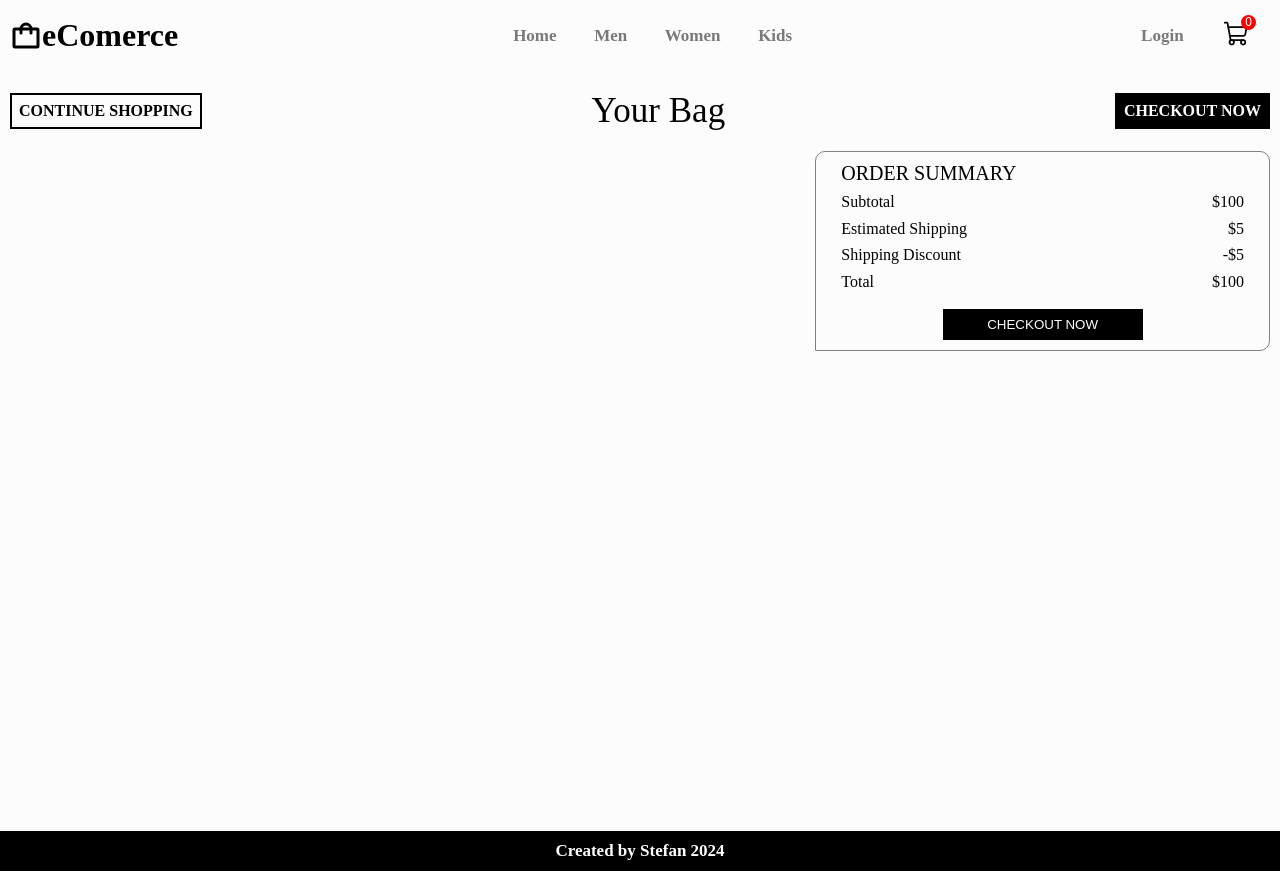
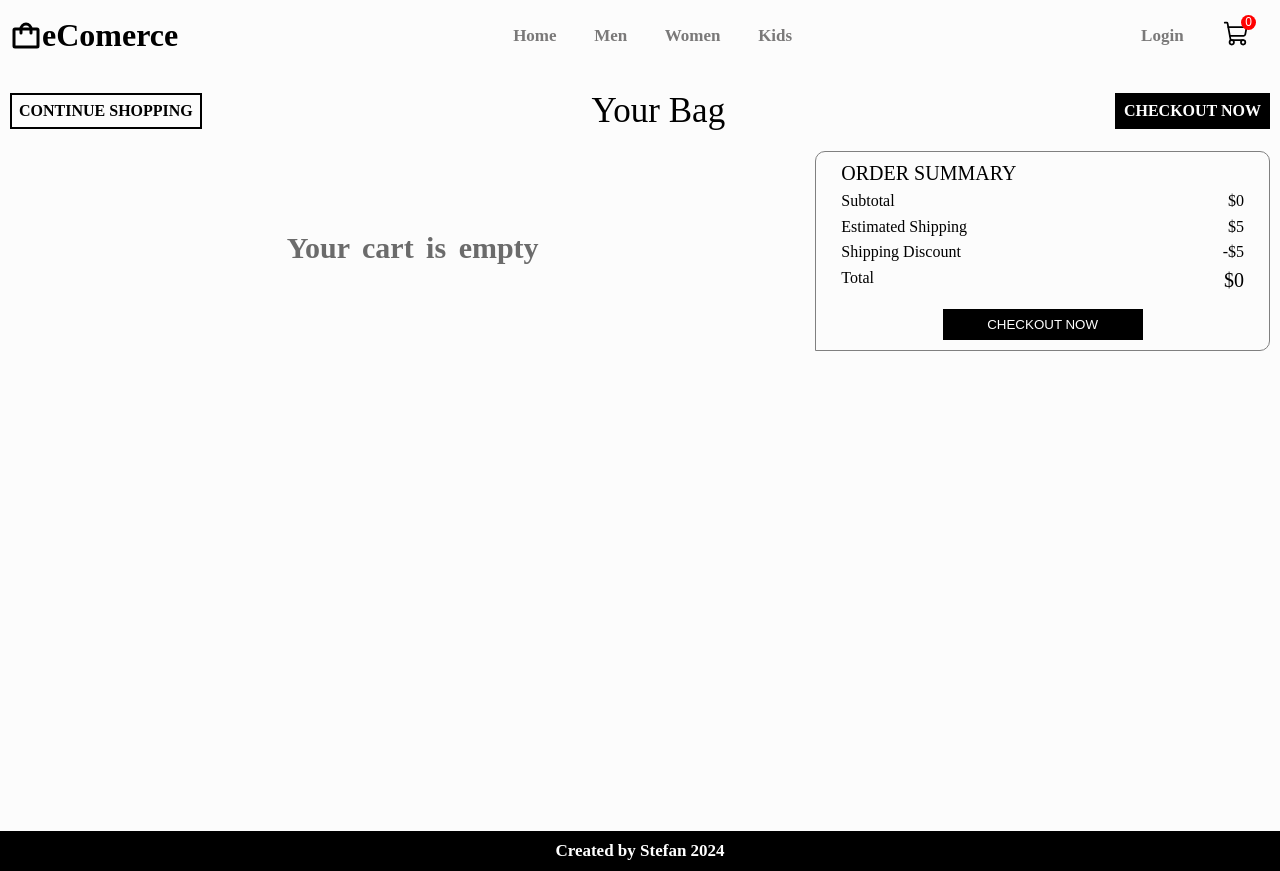
Before and after one commit to Stephh10/eComerce-React, a React (Vite) app in the folder frontend/: page /cart in a window 1280 px wide. Built offline with nearby package versions, Linux system fonts and the light colour scheme.

Commit message:
Completed cart functionality.

```diff
--- a/frontend/src/components/Nav/Nav.jsx
+++ b/frontend/src/components/Nav/Nav.jsx
@@ -1,11 +1,11 @@
 import React from "react";
 import "./Nav.css";
-import { NavLink, Link } from "react-router-dom";
+import { NavLink, Link, useNavigate } from "react-router-dom";
 import { Bag, ShoppingCart } from "phosphor-react";
 import { useSelector, useDispatch } from "react-redux";
-import { useNavigate } from "react-router-dom";
 import { removeUser } from "../../store/UserSlice";
 import { persistor } from "../../store/store";
+import { toast } from "react-toastify";
 
 export default function Nav() {
   const cartData = useSelector((state) => state.cart);
@@ -13,13 +13,12 @@ export default function Nav() {
   const navigate = useNavigate();
   const dispatch = useDispatch();
 
-  function handleLogout() {
-    persistor.purge();
+  async function handleLogout() {
+    await persistor.purge();
     dispatch(removeUser());
-    navigate("/login");
+    toast.success("Logged out");
+    navigate("/auth");
   }
-
-  console.log(currentUser);
 
   return (
     <div className="nav">
--- a/frontend/src/helpers/Notification.jsx
+++ b/frontend/src/helpers/Notification.jsx
@@ -5,7 +5,7 @@ import "react-toastify/dist/ReactToastify.css";
 export default function Notification() {
   return (
     <div>
-      <ToastContainer position="bottom-right" autoClose={3000} />
+      <ToastContainer position="bottom-right" autoClose={3000} theme="dark" />
     </div>
   );
 }
--- a/frontend/src/pages/Cart/Cart.css
+++ b/frontend/src/pages/Cart/Cart.css
@@ -42,6 +42,15 @@
   flex: 2;
   flex-direction: column;
   margin-bottom: 100px;
+}
+
+.emptyCart {
+  font-size: 30px;
+  font-weight: bold;
+  word-spacing: 5px;
+  color: #6b6b6b;
+  text-align: center;
+  margin-top: 80px;
 }
 
 .cartDetails {
--- a/frontend/src/pages/Cart/Cart.jsx
+++ b/frontend/src/pages/Cart/Cart.jsx
@@ -6,6 +6,10 @@ import { useSelector } from "react-redux";
 
 export default function Cart() {
   const cartDetails = useSelector((state) => state.cart);
+  const finalPrice = cartDetails.cart.reduce((acc, item) => {
+    return acc + item.new_price * item.quantity;
+  }, 0);
+
   return (
     <div className="card">
       <div className="cartActions">
@@ -15,15 +19,19 @@ export default function Cart() {
       </div>
       <div className="cardWrapper">
         <div className="cartItems">
-          {cartDetails.cart.map((item) => (
-            <CartItem key={item.id} item={item} />
-          ))}
+          {cartDetails.cart.length ? (
+            cartDetails.cart.map((item) => (
+              <CartItem key={item.id} item={item} />
+            ))
+          ) : (
+            <p className="emptyCart">Your cart is empty</p>
+          )}
         </div>
         <div className="cartDetails">
           <h3>ORDER SUMMARY</h3>
           <div className="cartDetailsEl">
             <p>Subtotal</p>
-            <p>$100</p>
+            <p>${finalPrice}</p>
           </div>
           <div className="cartDetailsEl">
             <p>Estimated Shipping</p>
@@ -35,7 +43,8 @@ export default function Cart() {
           </div>
           <div className="cartDetailsEl">
             <p>Total</p>
-            <p>$100</p>
+
+            <h3>${finalPrice}</h3>
           </div>
           <button>CHECKOUT NOW</button>
         </div>
--- a/frontend/src/pages/LoginRegister/LoginRegister.jsx
+++ b/frontend/src/pages/LoginRegister/LoginRegister.jsx
@@ -1,4 +1,4 @@
-import React, { useState } from "react";
+import React, { useEffect, useState } from "react";
 import "./LoginRegister.css";
 import { Link } from "react-router-dom";
 import { useSelector, useDispatch } from "react-redux";
@@ -47,6 +47,12 @@ export default function LoginRegister() {
     );
   }
 
+  useEffect(() => {
+    if (currentUserData.currentUser) {
+      return navigate("/");
+    }
+  }, [currentUserData.currentUser]);
+
   return (
     <div className="formWrapper">
       <h1>{formType}</h1>
--- a/frontend/src/store/UserSlice.js
+++ b/frontend/src/store/UserSlice.js
@@ -35,7 +35,9 @@ const UserSlice = createSlice({
   },
   reducers: {
     removeUser: (state) => {
-      Object.assign(state, initialState);
+      state.currentUser = null;
+      state.isLoading = false;
+      state.error = null;
     },
   },
   extraReducers: (builder) => {
```
